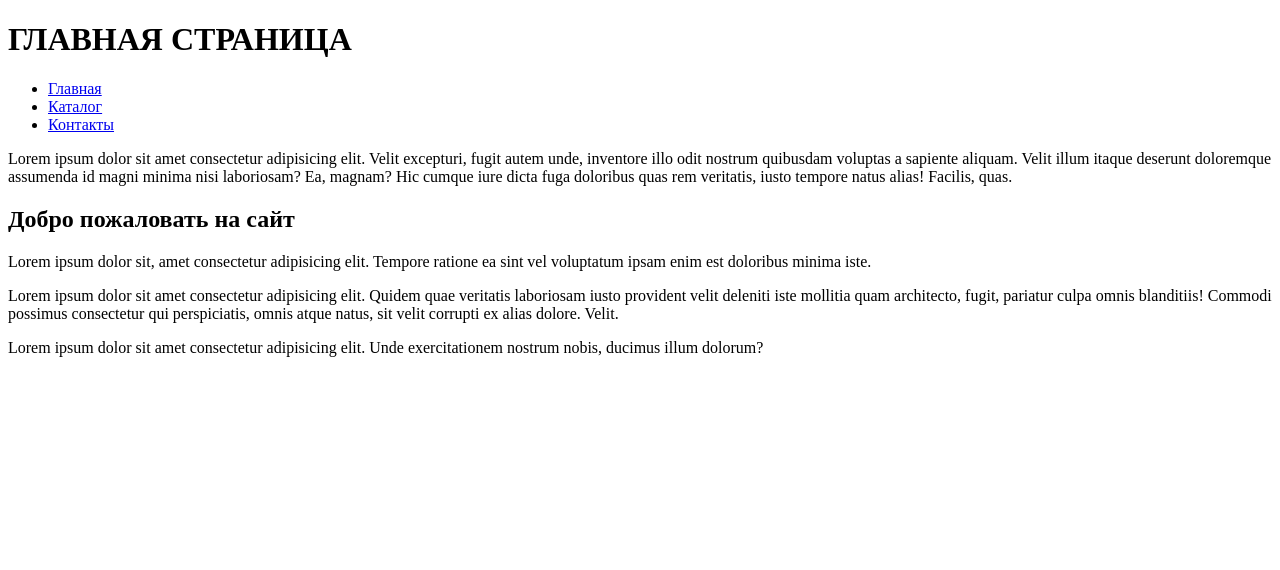
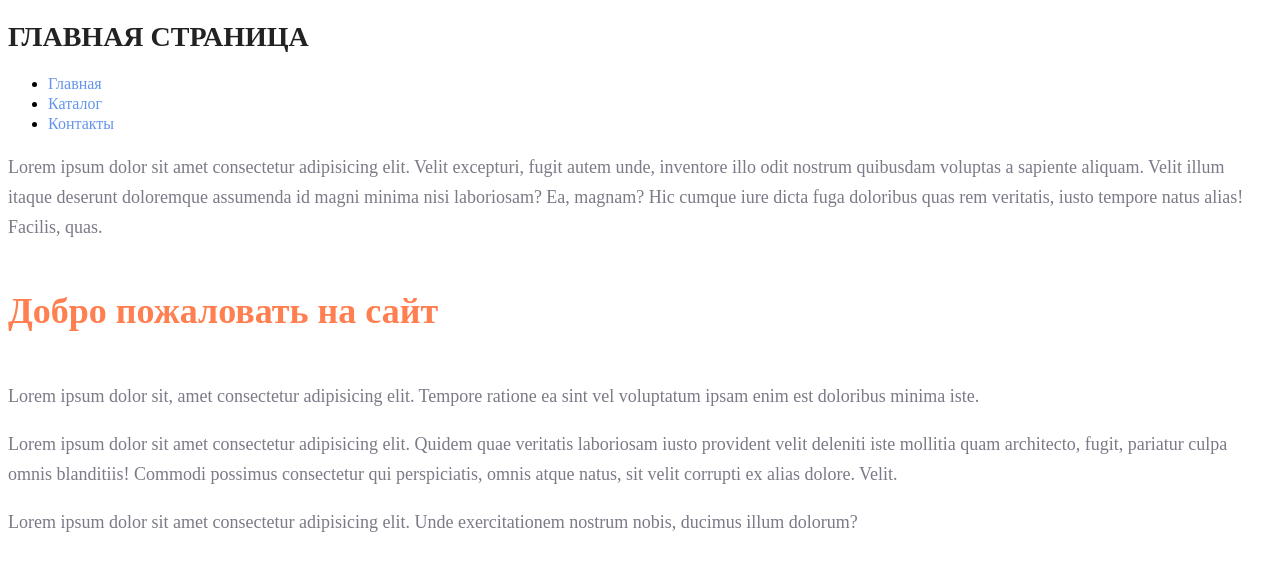
Before and after one commit to Freekodelka/HTML, a plain HTML site: page index.html in a window 1280 px wide. Drawn offline with Linux system fonts and the light colour scheme.

Commit message:
styles added

```diff
--- a/index.html
+++ b/index.html
@@ -4,21 +4,22 @@
 <head>
     <meta charset="UTF-8">
     <meta name="viewport" content="width=device-width, initial-scale=1.0">
+    <link rel="stylesheet" href="./style.css">
     <title>Document</title>
 </head>
 
 <body>
-<h1>ГЛАВНАЯ СТРАНИЦА</h1>
+<h1 class="title">ГЛАВНАЯ СТРАНИЦА</h1>
 <ul>
-    <li><a href="#">Главная</a></li>
-    <li><a href="./catalog/catalog.html">Каталог</a></li>
-    <li><a href="./catalog/contacts.html">Контакты</a></li>
+    <li><a class="links" href="#">Главная</a></li>
+    <li><a class="links" href="./catalog/catalog.html">Каталог</a></li>
+    <li><a class="links" href="./catalog/contacts.html">Контакты</a></li>
 </ul>
-<p>Lorem ipsum dolor sit amet consectetur adipisicing elit. Velit excepturi, fugit autem unde, inventore illo odit nostrum quibusdam voluptas a sapiente aliquam. Velit illum itaque deserunt doloremque assumenda id magni minima nisi laboriosam? Ea, magnam? Hic cumque iure dicta fuga doloribus quas rem veritatis, iusto tempore natus alias! Facilis, quas.</p>
+<p class="text">Lorem ipsum dolor sit amet consectetur adipisicing elit. Velit excepturi, fugit autem unde, inventore illo odit nostrum quibusdam voluptas a sapiente aliquam. Velit illum itaque deserunt doloremque assumenda id magni minima nisi laboriosam? Ea, magnam? Hic cumque iure dicta fuga doloribus quas rem veritatis, iusto tempore natus alias! Facilis, quas.</p>
 </body>
-<h2>Добро пожаловать на сайт</h2>
-<p>Lorem ipsum dolor sit, amet consectetur adipisicing elit. Tempore ratione ea sint vel voluptatum ipsam enim est doloribus minima iste.</p>
-<p>Lorem ipsum dolor sit amet consectetur adipisicing elit. Quidem quae veritatis laboriosam iusto provident velit deleniti iste mollitia quam architecto, fugit, pariatur culpa omnis blanditiis! Commodi possimus consectetur qui perspiciatis, omnis atque natus, sit velit corrupti ex alias dolore. Velit.</p>
-<p>Lorem ipsum dolor sit amet consectetur adipisicing elit. Unde exercitationem nostrum nobis, ducimus illum dolorum?</p>
+<h2 class="mini_title">Добро пожаловать на сайт</h2>
+<p class="text">Lorem ipsum dolor sit, amet consectetur adipisicing elit. Tempore ratione ea sint vel voluptatum ipsam enim est doloribus minima iste.</p>
+<p class="text">Lorem ipsum dolor sit amet consectetur adipisicing elit. Quidem quae veritatis laboriosam iusto provident velit deleniti iste mollitia quam architecto, fugit, pariatur culpa omnis blanditiis! Commodi possimus consectetur qui perspiciatis, omnis atque natus, sit velit corrupti ex alias dolore. Velit.</p>
+<p class="text">Lorem ipsum dolor sit amet consectetur adipisicing elit. Unde exercitationem nostrum nobis, ducimus illum dolorum?</p>
 
 </html>
--- /dev/null
+++ b/style.css
@@ -0,0 +1,33 @@
+a {
+    text-decoration: none;
+}
+
+.links {
+    color: cornflowerblue;
+    font-size: 16px;
+    line-height: 20px;
+}
+
+.title {
+    color: #222222;
+    font-size: 28px;
+    line-height: 36px;
+    font-weight: bold;
+}
+
+.text {
+    font-style: normal;
+    font-weight: 300;
+    font-size: 18px;
+    line-height: 30px;
+    color: #7D7987
+}
+
+.mini_title {
+    color: coral;
+    font-style: normal;
+    font-weight: 700;
+    font-size: 36px;
+    line-height: 80px;
+
+}
```
Also changed, not shown: catalog/catalog.html (+9 -8 lines), catalog/contacts.html (+5 -4 lines).
